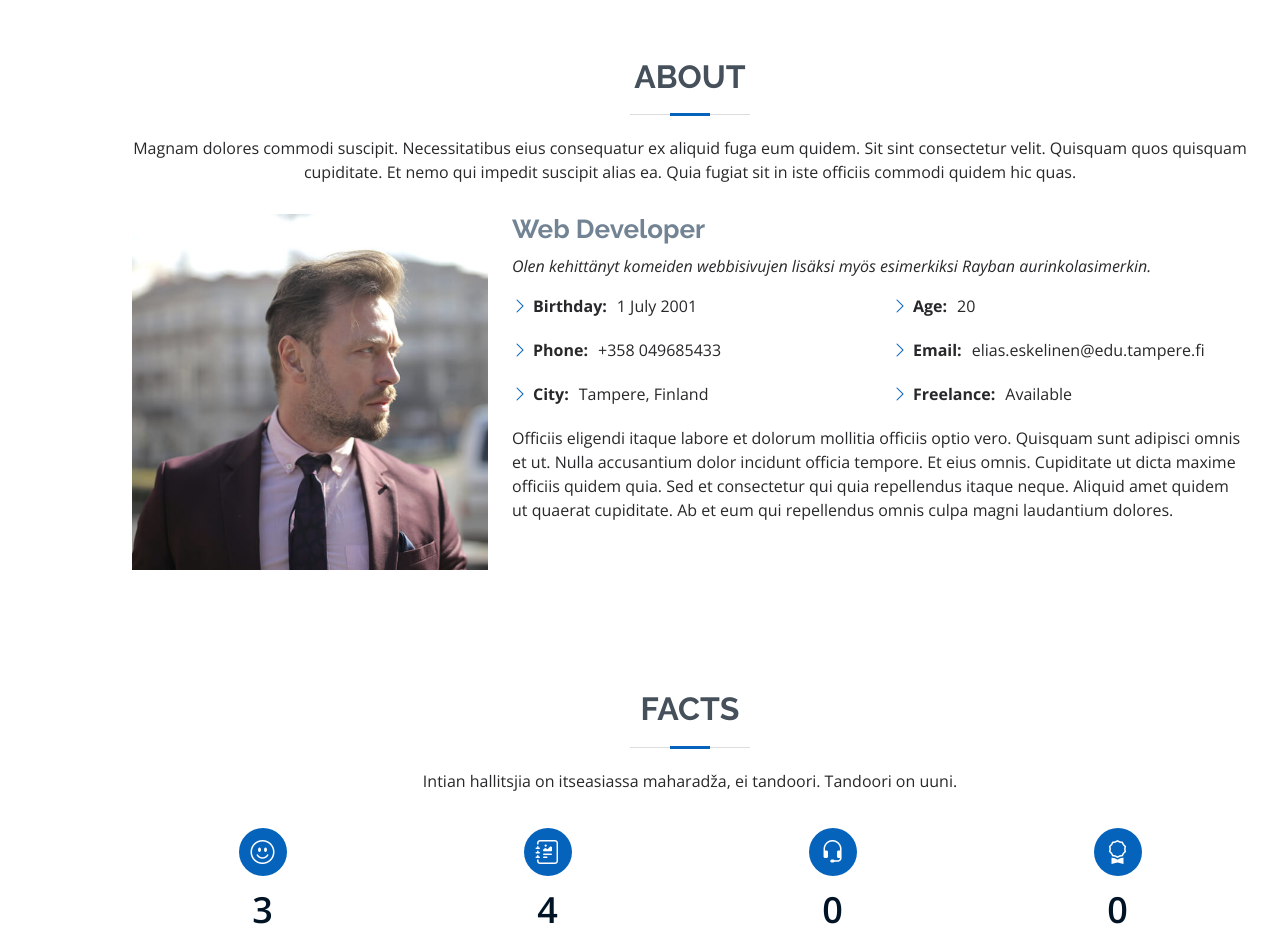
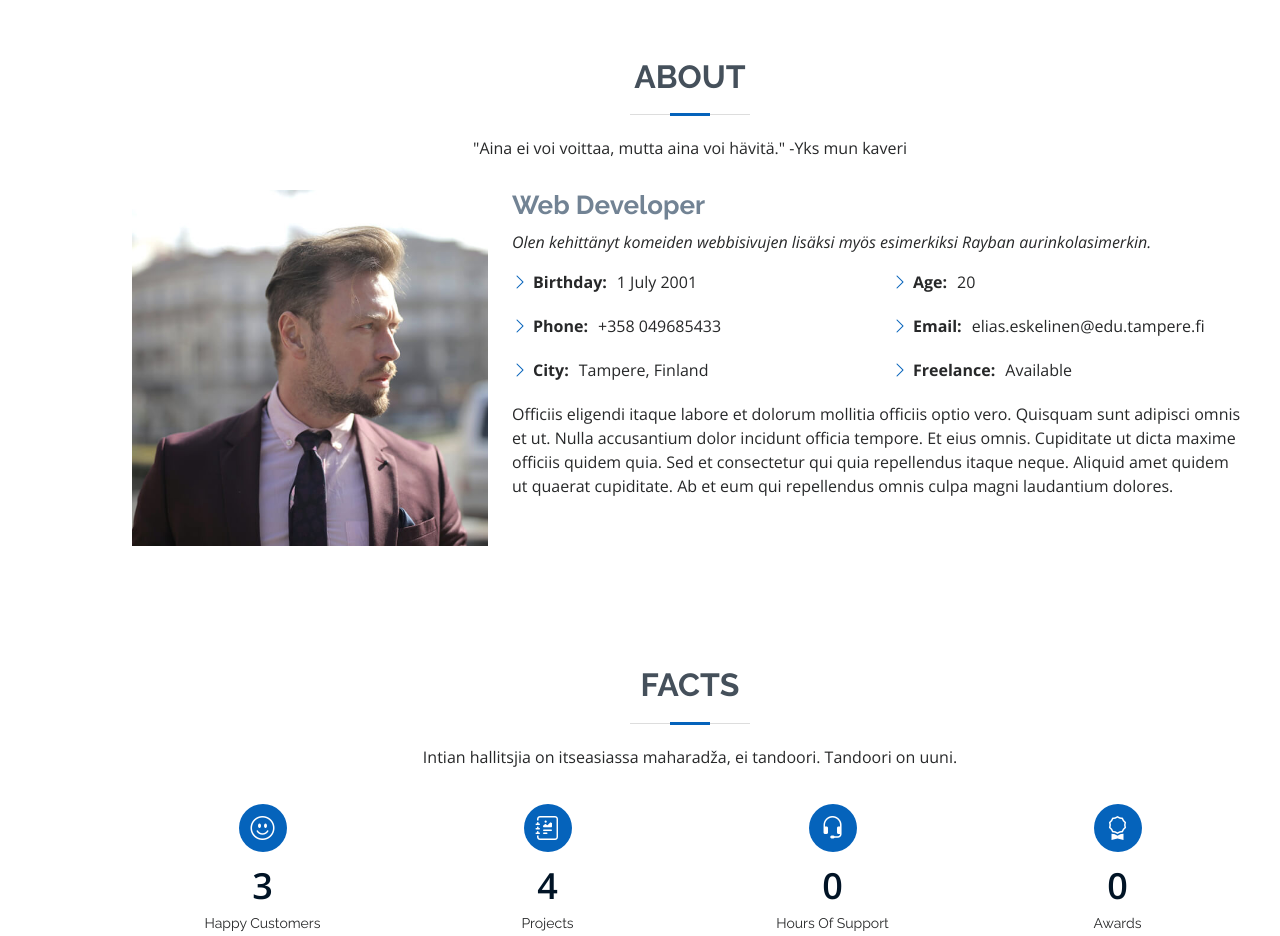
Before and after one commit to EliasEsc/EliasEsc.github.io, a plain HTML site: page index.html in a window 1280 px wide. Shown: the part 802-1738 px from the top of the page. Drawn offline with nearby package versions, Linux system fonts and the light colour scheme.

Commit message:
motivational_quote

```diff
--- a/index.html
+++ b/index.html
@@ -79,7 +79,7 @@
 
         <div class="section-title">
           <h2>About</h2>
-          <p>Magnam dolores commodi suscipit. Necessitatibus eius consequatur ex aliquid fuga eum quidem. Sit sint consectetur velit. Quisquam quos quisquam cupiditate. Et nemo qui impedit suscipit alias ea. Quia fugiat sit in iste officiis commodi quidem hic quas.</p>
+          <p>"Aina ei voi voittaa, mutta aina voi hävitä." -Yks mun kaveri</p>
         </div>
 
         <div class="row">
```
